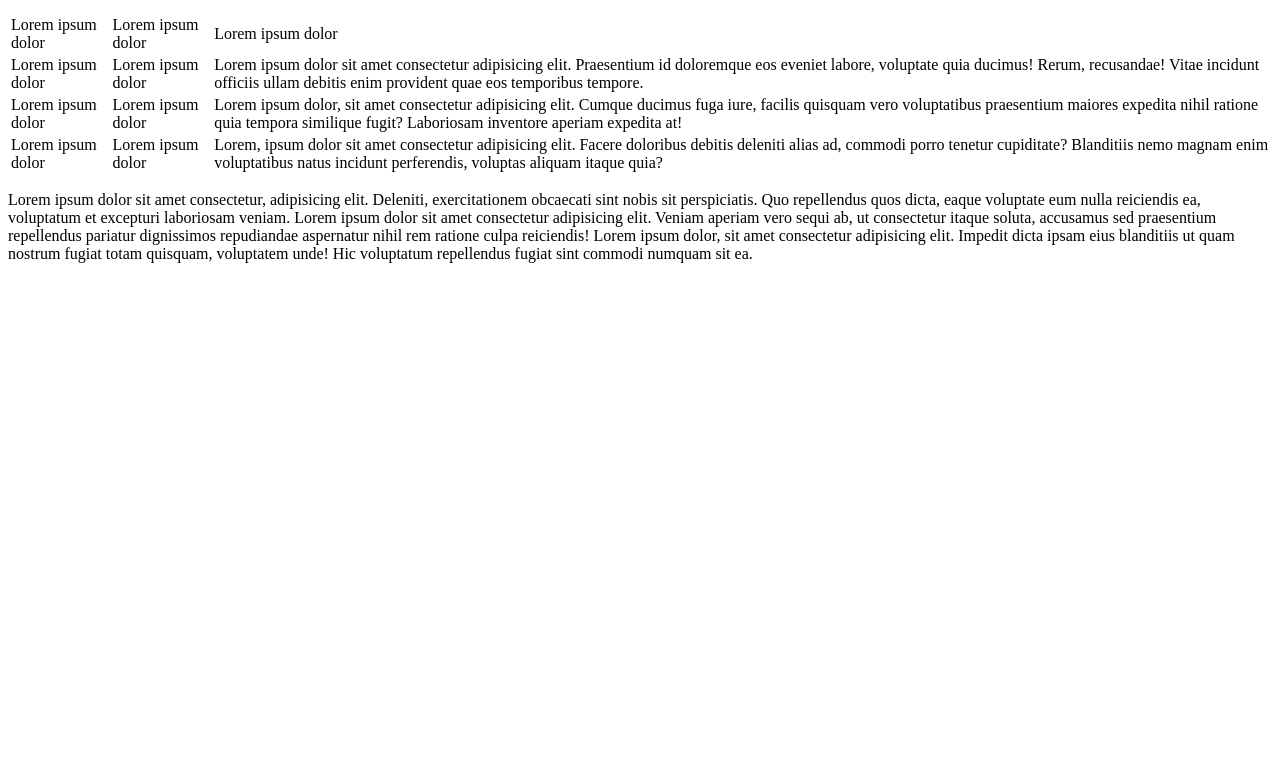
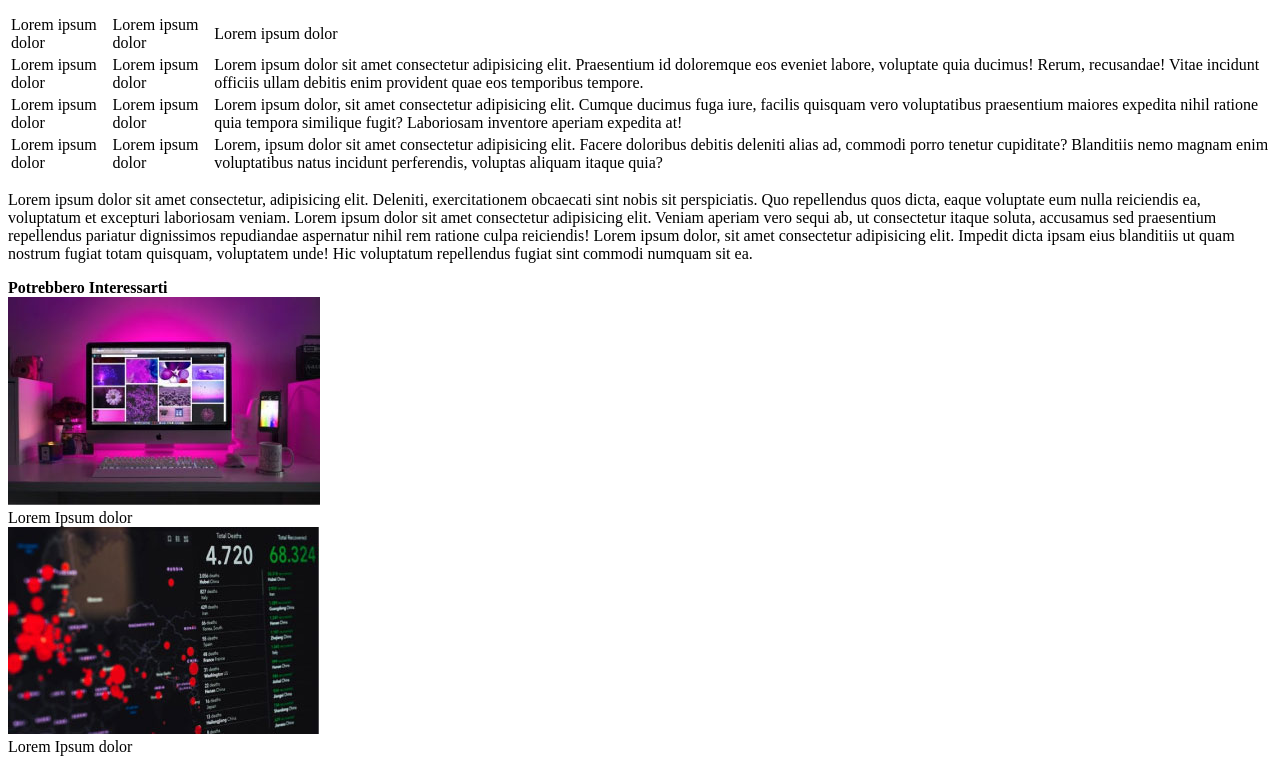
Before and after one commit to antoniom28/html-css-booleaner, a plain HTML site: page index.html in a window 1280 px wide. Shown: the part 928-1692 px from the top of the page. Before the commit the page ends 1207 px from the top, so only its background shows below. Drawn offline with Linux system fonts and the light colour scheme.

Commit message:
ultime due foto

```diff
--- a/index.html
+++ b/index.html
@@ -90,6 +90,12 @@
 </body>
 
 <footer>
-    <div id="fotofinali"></div>
+    <strong>Potrebbero Interessarti</strong>
+    <div class="fotofinali">
+        <img src="img/monitor.jpg" alt="">
+        <div class="testo1">Lorem Ipsum dolor</div>
+        <img src="img/graph.jpg" alt="">
+        <div class="testo1">Lorem Ipsum dolor</div>
+    </div>
 </footer>
 </html>
```
